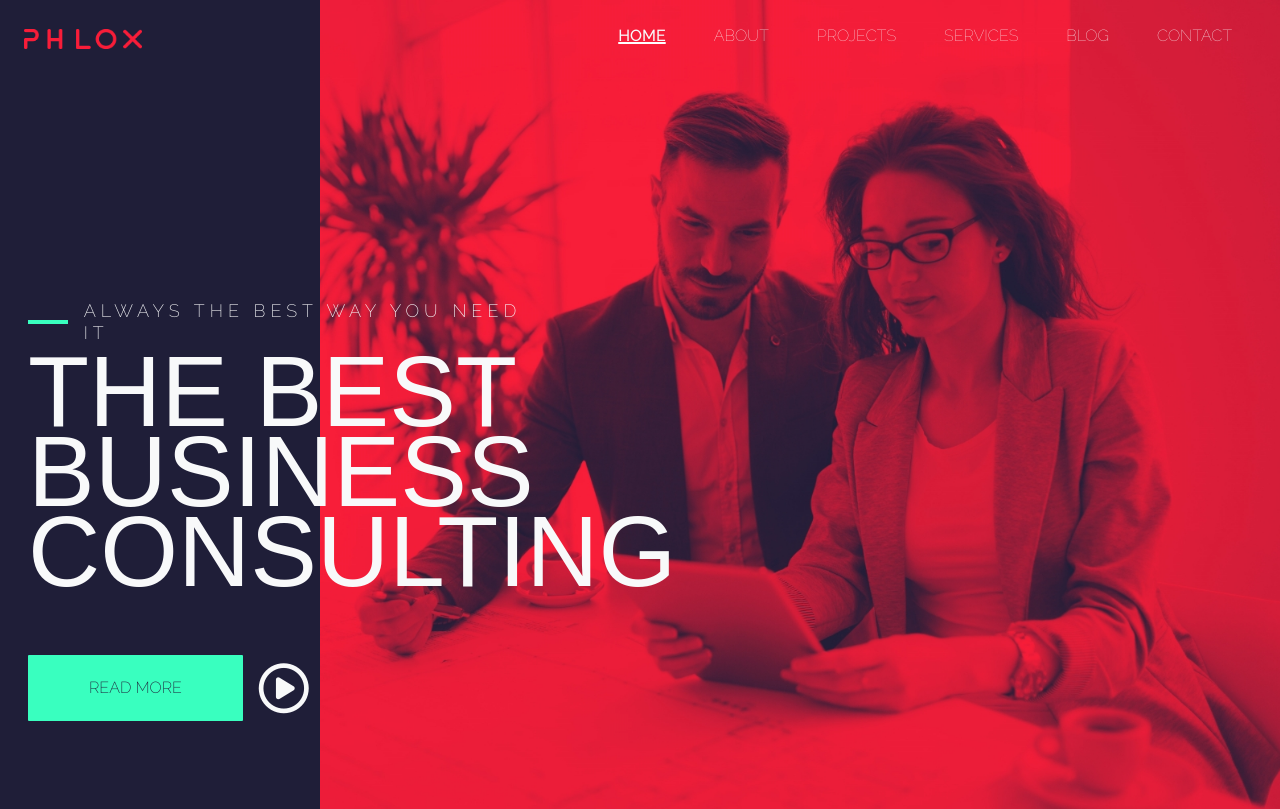
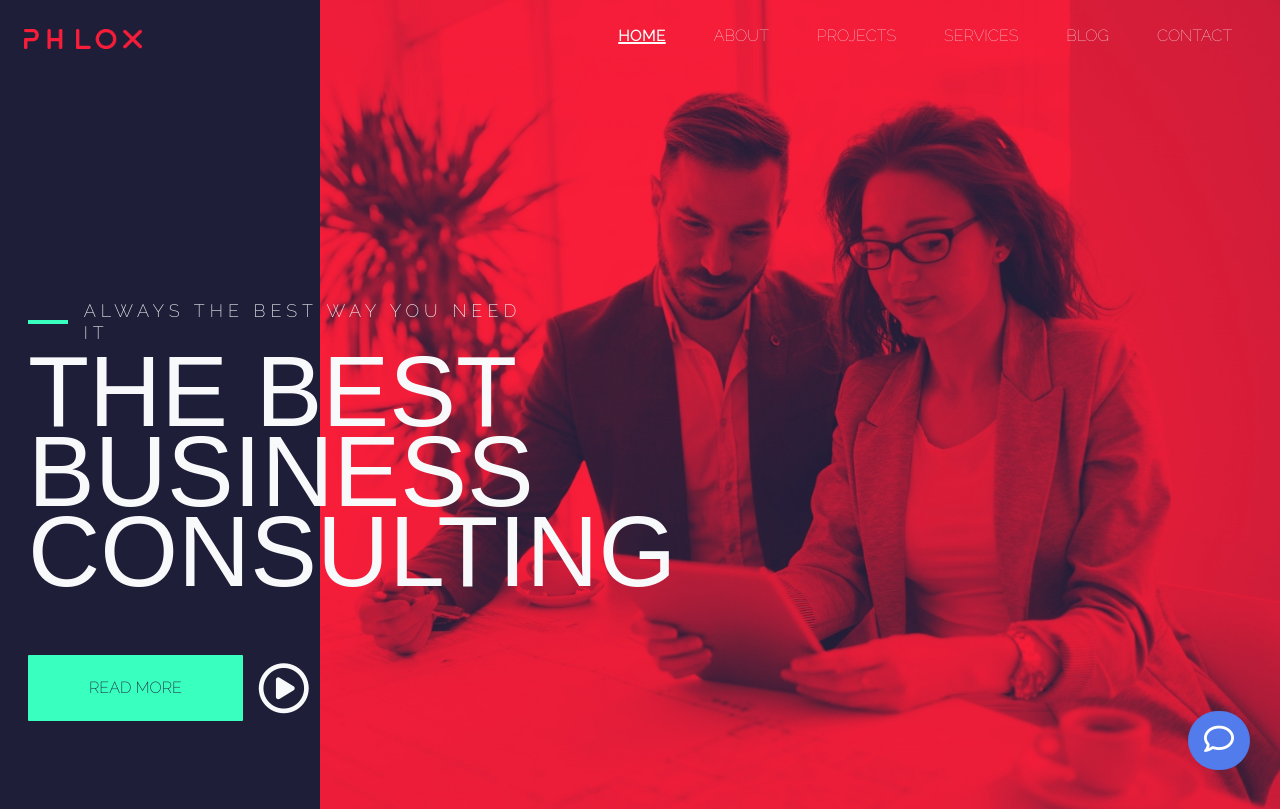
Before and after one commit to ericaostini/proj-html-vuejs, a Vue app: page / in a window 1280 px wide. Shown: the top 809 px of the page. Built offline with nearby package versions, Linux system fonts and the light colour scheme; a web font is replaced by a local one.

Commit message:
add botton chat

```diff
--- a/src/App.vue
+++ b/src/App.vue
@@ -2,6 +2,7 @@
   <Header />
   <Main />
   <Footer />
+  <button class="btn btn-light"><i class="fa-regular fa-comment"></i></button>
 </template>
 
 <script>
@@ -20,4 +21,26 @@ export default {
 }
 </script>
 
-<style lang="scss" scoped></style>
+<style lang="scss" scoped>
+@use './assets/style/partials/variables' as *;
+
+button {
+  position: fixed;
+  bottom: 30px;
+  right: 30px;
+  z-index: 100;
+  padding: 12px 15px;
+  background-color: $chatColor;
+  border-radius: 50px;
+  border-color: $chatColor;
+
+  i {
+    font-size: 30px;
+    color: $lightColor;
+  }
+
+  &:hover i {
+    color: black;
+  }
+}
+</style>
--- a/src/assets/style/partials/_variables.scss
+++ b/src/assets/style/partials/_variables.scss
@@ -3,6 +3,7 @@ $lightColor: #FFFFFF;
 $mainGreen: #39FFBF;
 $mainRed: #F81D39;
 $textGrey: #AAAA;
+$chatColor: #527CEB;
 
 $mainFont: 'Raleway', sans-serif;
 $titleFont: 'Cantarell', sans-serif;
```
